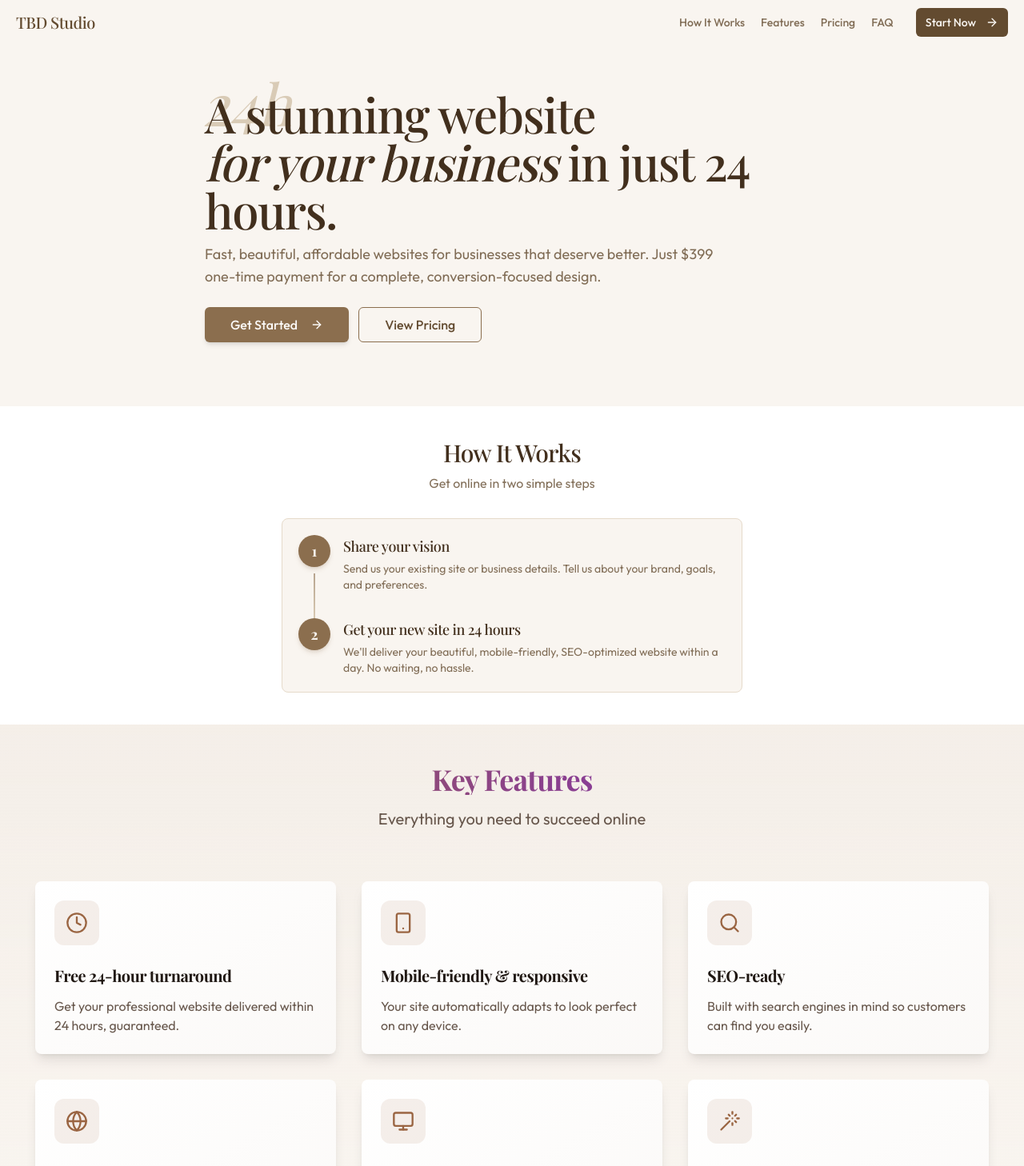
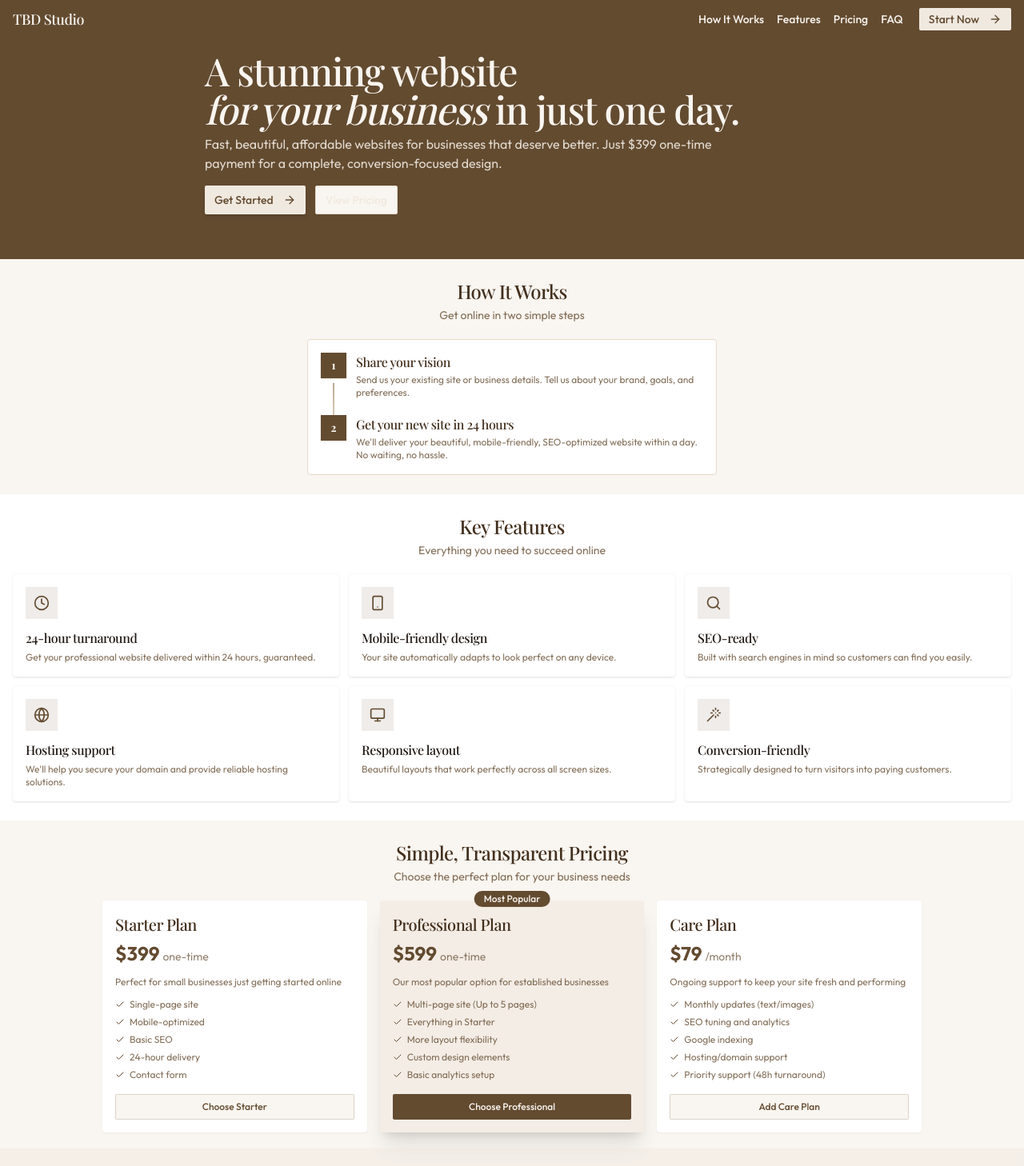
Before and after one commit to jnrjnrjnr/tbd-studio, a React (Vite) app: page / in a window 1280 px wide. Shown: the top 1458 px of the page at 80% size. Built offline with nearby package versions, Linux system fonts and the light colour scheme.

Commit message:
Refactor: Improve header and typography
- Changed header style to brown on light brown.
- Updated header font color.
- Modified header tagline.
- Removed rainbow text from pricing.
- Increased font usage for "How It Works", "Features", and "Pricing".
- Reduced header font size.

```diff
--- a/src/components/Features.tsx
+++ b/src/components/Features.tsx
@@ -10,12 +10,12 @@ type FeatureProps = {
 
 const Feature = ({ icon, title, description }: FeatureProps) => {
   return (
-    <Card className="p-6 transition-all hover:-translate-y-2 duration-300 ease-in-out border-0 bg-gradient-to-br from-white to-accent/20 shadow-lg hover:shadow-xl">
-      <div className="bg-primary/10 w-14 h-14 flex items-center justify-center rounded-xl mb-6">
-        <div className="text-primary">{icon}</div>
+    <Card className="p-4 transition-all hover:-translate-y-1 duration-300 ease-in-out border-0 bg-white shadow hover:shadow-md">
+      <div className="bg-earth-dark/10 w-10 h-10 flex items-center justify-center rounded-sm mb-3">
+        <div className="text-earth-dark">{icon}</div>
       </div>
-      <h3 className="text-xl font-bold mb-3">{title}</h3>
-      <p className="text-muted-foreground">{description}</p>
+      <h3 className="text-base font-display font-medium mb-1">{title}</h3>
+      <p className="text-xs text-earth-dark/80">{description}</p>
     </Card>
   );
 };
@@ -23,48 +23,48 @@ const Feature = ({ icon, title, description }: FeatureProps) => {
 export const Features = () => {
   const features = [
     {
-      icon: <Clock size={28} />,
-      title: "Free 24-hour turnaround",
+      icon: <Clock size={20} />,
+      title: "24-hour turnaround",
       description: "Get your professional website delivered within 24 hours, guaranteed."
     },
     {
-      icon: <Smartphone size={28} />,
-      title: "Mobile-friendly & responsive",
+      icon: <Smartphone size={20} />,
+      title: "Mobile-friendly design",
       description: "Your site automatically adapts to look perfect on any device."
     },
     {
-      icon: <Search size={28} />,
+      icon: <Search size={20} />,
       title: "SEO-ready",
       description: "Built with search engines in mind so customers can find you easily."
     },
     {
-      icon: <Globe size={28} />,
-      title: "Hosting & domain support",
+      icon: <Globe size={20} />,
+      title: "Hosting support",
       description: "We'll help you secure your domain and provide reliable hosting solutions."
     },
     {
-      icon: <Monitor size={28} />,
-      title: "Responsive design",
+      icon: <Monitor size={20} />,
+      title: "Responsive layout",
       description: "Beautiful layouts that work perfectly across all screen sizes."
     },
     {
-      icon: <Wand size={28} />,
-      title: "Clean, conversion-friendly design",
+      icon: <Wand size={20} />,
+      title: "Conversion-friendly",
       description: "Strategically designed to turn visitors into paying customers."
     }
   ];
 
   return (
-    <section id="features" className="section-padding bg-gradient-to-b from-accent/30 to-background">
+    <section id="features" className="py-6 bg-white">
       <div className="container-custom">
-        <div className="text-center mb-16">
-          <h2 className="text-3xl md:text-4xl font-bold mb-4 bg-gradient-to-r from-primary to-purple-700 bg-clip-text text-transparent">Key Features</h2>
-          <p className="text-xl text-muted-foreground max-w-2xl mx-auto">
+        <div className="text-center mb-5">
+          <h2 className="text-xl md:text-2xl font-display font-medium mb-1 text-earth-darker">Key Features</h2>
+          <p className="text-sm text-earth-dark/80 max-w-2xl mx-auto">
             Everything you need to succeed online
           </p>
         </div>
 
-        <div className="grid grid-cols-1 md:grid-cols-2 lg:grid-cols-3 gap-8">
+        <div className="grid grid-cols-2 md:grid-cols-3 gap-3">
           {features.map((feature, index) => (
             <Feature key={index} {...feature} />
           ))}
--- a/src/components/Hero.tsx
+++ b/src/components/Hero.tsx
@@ -4,26 +4,25 @@ import { ArrowRight } from "lucide-react";
 
 export const Hero = () => {
   return (
-    <section className="pt-20 pb-8 md:pt-28 md:pb-12 bg-sand-50">
+    <section className="pt-14 pb-6 md:pt-16 md:pb-8 bg-earth-dark text-sand-50">
       <div className="container-custom">
         <div className="max-w-3xl mx-auto">
-          <div className="relative mb-8">
-            <span className="absolute -top-5 -left-1 text-4xl md:text-7xl text-sand-400 opacity-60 font-display italic">24h</span>
-            <h1 className="text-3xl sm:text-4xl md:text-5xl lg:text-6xl font-display font-medium mb-3 leading-tight relative z-10 text-earth-darker">
-              A stunning website <br /><span className="italic">for your business</span> in just 24 hours.
+          <div className="mb-6">
+            <h1 className="text-2xl sm:text-3xl md:text-4xl lg:text-5xl font-display font-medium mb-2 leading-tight relative z-10">
+              A stunning website <br /><span className="italic">for your business</span> in just one day.
             </h1>
-            <p className="text-base md:text-lg text-earth-dark/80 mb-6 max-w-2xl">
+            <p className="text-sm md:text-base text-sand-100/90 mb-4 max-w-2xl">
               Fast, beautiful, affordable websites for businesses that deserve better.
               Just $399 one-time payment for a complete, conversion-focused design.
             </p>
-            <div className="flex flex-col sm:flex-row gap-3 mt-6">
-              <Button asChild size="lg" className="h-11 text-base bg-earth hover:bg-earth-dark shadow-md">
+            <div className="flex flex-row gap-3 mt-4">
+              <Button asChild size="sm" className="h-9 text-sm bg-sand-100 hover:bg-sand-50 text-earth-dark shadow-md">
                 <a href="#get-started">
                   Get Started
-                  <ArrowRight className="ml-2 h-4 w-4" />
+                  <ArrowRight className="ml-1 h-3 w-3" />
                 </a>
               </Button>
-              <Button variant="outline" asChild size="lg" className="h-11 text-base border-earth text-earth-dark hover:bg-sand-200/50">
+              <Button variant="outline" asChild size="sm" className="h-9 text-sm border-sand-200 text-sand-100 hover:bg-earth-light">
                 <a href="#pricing">View Pricing</a>
               </Button>
             </div>
--- a/src/components/HowItWorks.tsx
+++ b/src/components/HowItWorks.tsx
@@ -11,15 +11,15 @@ type StepProps = {
 const Step = ({ number, title, description, isLast = false }: StepProps) => {
   return (
     <div className="flex">
-      <div className="flex flex-col items-center mr-4">
-        <div className="flex items-center justify-center w-10 h-10 rounded-full bg-earth text-sand-50 font-display font-bold text-lg shadow-md shadow-earth/20">
+      <div className="flex flex-col items-center mr-3">
+        <div className="flex items-center justify-center w-8 h-8 rounded-sm bg-earth-dark text-sand-50 font-display font-bold text-sm shadow-sm shadow-earth/20">
           {number}
         </div>
-        {!isLast && <div className="w-0.5 bg-gradient-to-b from-earth/60 to-sand-300 grow mt-2"></div>}
+        {!isLast && <div className="w-0.5 bg-gradient-to-b from-earth/60 to-sand-300 grow mt-1.5"></div>}
       </div>
-      <div className={cn("pb-8", isLast && "pb-0")}>
-        <h3 className="text-lg font-display font-medium mb-1 text-earth-darker">{title}</h3>
-        <p className="text-earth-dark/80 text-sm">{description}</p>
+      <div className={cn("pb-5", isLast && "pb-0")}>
+        <h3 className="text-base font-display font-medium mb-0.5 text-earth-darker">{title}</h3>
+        <p className="text-earth-dark/80 text-xs">{description}</p>
       </div>
     </div>
   );
@@ -27,16 +27,16 @@ const Step = ({ number, title, description, isLast = false }: StepProps) => {
 
 export const HowItWorks = () => {
   return (
-    <section id="how-it-works" className="py-10 bg-white">
+    <section id="how-it-works" className="py-6 bg-sand-50">
       <div className="container-custom">
-        <div className="text-center mb-8">
-          <h2 className="text-2xl md:text-3xl font-display font-medium mb-2 text-earth-darker">How It Works</h2>
-          <p className="text-base text-earth-dark/80 max-w-xl mx-auto">
+        <div className="text-center mb-5">
+          <h2 className="text-xl md:text-2xl font-display font-medium mb-1 text-earth-darker">How It Works</h2>
+          <p className="text-sm text-earth-dark/80 max-w-xl mx-auto">
             Get online in two simple steps
           </p>
         </div>
 
-        <div className="max-w-xl mx-auto bg-sand-50 p-5 rounded-lg border border-sand-200">
+        <div className="max-w-lg mx-auto bg-white p-4 rounded border border-sand-200">
           <Step
             number={1}
             title="Share your vision"
--- a/src/components/Navbar.tsx
+++ b/src/components/Navbar.tsx
@@ -24,19 +24,19 @@ export const Navbar = () => {
   }, []);
 
   return (
-    <header className={`fixed top-0 left-0 right-0 z-50 transition-all duration-300 ${scrolled ? 'bg-sand-50/95 backdrop-blur-md shadow-sm' : 'bg-transparent'}`}>
-      <div className="container-custom flex items-center justify-between h-14">
-        <a href="#" className="text-xl font-display font-medium text-earth-dark tracking-tight">
+    <header className={`fixed top-0 left-0 right-0 z-50 transition-all duration-300 ${scrolled ? 'bg-sand-50/95 backdrop-blur-md shadow-sm' : 'bg-earth-dark text-sand-50'}`}>
+      <div className="container-custom flex items-center justify-between h-12">
+        <a href="#" className="text-lg font-display font-medium tracking-tight">
           TBD Studio
         </a>
 
         {/* Desktop Navigation */}
-        <nav className="hidden md:flex items-center gap-5">
-          <a href="#how-it-works" className="text-earth-dark/80 hover:text-earth-dark transition-colors font-medium text-sm">How It Works</a>
-          <a href="#features" className="text-earth-dark/80 hover:text-earth-dark transition-colors font-medium text-sm">Features</a>
-          <a href="#pricing" className="text-earth-dark/80 hover:text-earth-dark transition-colors font-medium text-sm">Pricing</a>
-          <a href="#faq" className="text-earth-dark/80 hover:text-earth-dark transition-colors font-medium text-sm">FAQ</a>
-          <Button asChild size="sm" className="bg-earth-dark hover:bg-earth-darker text-sand-50 font-medium ml-2">
+        <nav className="hidden md:flex items-center gap-4">
+          <a href="#how-it-works" className="hover:text-earth-light transition-colors font-medium text-sm">How It Works</a>
+          <a href="#features" className="hover:text-earth-light transition-colors font-medium text-sm">Features</a>
+          <a href="#pricing" className="hover:text-earth-light transition-colors font-medium text-sm">Pricing</a>
+          <a href="#faq" className="hover:text-earth-light transition-colors font-medium text-sm">FAQ</a>
+          <Button asChild size="sm" className="bg-sand-100 hover:bg-sand-200 text-earth-dark font-medium ml-1 h-7 px-3">
             <a href="#get-started">
               Start Now <ArrowRight className="ml-1 h-3 w-3" />
             </a>
@@ -45,23 +45,23 @@ export const Navbar = () => {
 
         {/* Mobile Menu Button */}
         <button
-          className="md:hidden text-earth-dark p-1"
+          className="md:hidden p-1"
           onClick={() => setMobileMenuOpen(!mobileMenuOpen)}
           aria-label="Toggle mobile menu"
         >
-          {mobileMenuOpen ? <X size={20} /> : <Menu size={20} />}
+          {mobileMenuOpen ? <X size={18} /> : <Menu size={18} />}
         </button>
       </div>
 
       {/* Mobile Menu */}
       {mobileMenuOpen && (
         <div className="md:hidden bg-sand-50 border-t border-sand-300/30 shadow-md">
-          <div className="container-custom py-3 flex flex-col">
-            <a href="#how-it-works" className="py-2 text-earth-dark/80 hover:text-earth-dark transition-colors font-medium text-sm" onClick={() => setMobileMenuOpen(false)}>How It Works</a>
-            <a href="#features" className="py-2 text-earth-dark/80 hover:text-earth-dark transition-colors font-medium text-sm" onClick={() => setMobileMenuOpen(false)}>Features</a>
-            <a href="#pricing" className="py-2 text-earth-dark/80 hover:text-earth-dark transition-colors font-medium text-sm" onClick={() => setMobileMenuOpen(false)}>Pricing</a>
-            <a href="#faq" className="py-2 text-earth-dark/80 hover:text-earth-dark transition-colors font-medium text-sm" onClick={() => setMobileMenuOpen(false)}>FAQ</a>
-            <Button asChild className="mt-3 bg-earth-dark hover:bg-earth-darker h-8 text-sm w-full">
+          <div className="container-custom py-2 flex flex-col">
+            <a href="#how-it-works" className="py-1.5 text-earth-dark/80 hover:text-earth-dark transition-colors font-medium text-sm" onClick={() => setMobileMenuOpen(false)}>How It Works</a>
+            <a href="#features" className="py-1.5 text-earth-dark/80 hover:text-earth-dark transition-colors font-medium text-sm" onClick={() => setMobileMenuOpen(false)}>Features</a>
+            <a href="#pricing" className="py-1.5 text-earth-dark/80 hover:text-earth-dark transition-colors font-medium text-sm" onClick={() => setMobileMenuOpen(false)}>Pricing</a>
+            <a href="#faq" className="py-1.5 text-earth-dark/80 hover:text-earth-dark transition-colors font-medium text-sm" onClick={() => setMobileMenuOpen(false)}>FAQ</a>
+            <Button asChild className="mt-2 bg-earth-dark hover:bg-earth-darker h-7 text-sm w-full">
               <a href="#get-started" onClick={() => setMobileMenuOpen(false)}>
                 Start Now <ArrowRight className="ml-1 h-3 w-3" />
               </a>
--- a/src/components/Pricing.tsx
+++ b/src/components/Pricing.tsx
@@ -14,30 +14,30 @@ type PlanProps = {
 
 const Plan = ({ title, price, description, features, isPopular = false, buttonText }: PlanProps) => {
   return (
-    <Card className={`p-8 relative card-shadow border-0 ${isPopular ? 'shadow-xl bg-gradient-to-br from-white to-accent' : 'bg-white'}`}>
+    <Card className={`p-4 relative card-shadow border-0 ${isPopular ? 'shadow-xl bg-accent/40' : 'bg-white'}`}>
       {isPopular && (
-        <div className="absolute -top-4 left-1/2 transform -translate-x-1/2 bg-primary text-white px-4 py-1 rounded-full text-sm font-medium shadow-lg">
+        <div className="absolute -top-3 left-1/2 transform -translate-x-1/2 bg-earth-dark text-sand-50 px-3 py-0.5 rounded-full text-xs font-medium shadow-sm">
           Most Popular
         </div>
       )}
-      <h3 className="text-2xl font-bold mb-2">{title}</h3>
-      <div className="mb-6">
-        <span className="text-3xl font-bold bg-gradient-to-r from-primary to-purple-700 bg-clip-text text-transparent">{price}</span>
-        {price !== "$79" && <span className="text-muted-foreground ml-2">one-time</span>}
-        {price === "$79" && <span className="text-muted-foreground ml-2">/month</span>}
+      <h3 className="text-xl font-display font-medium mb-1.5 text-earth-darker">{title}</h3>
+      <div className="mb-3">
+        <span className="text-2xl font-bold text-earth-dark">{price}</span>
+        {price !== "$79" && <span className="text-earth-dark/70 ml-1 text-sm">one-time</span>}
+        {price === "$79" && <span className="text-earth-dark/70 ml-1 text-sm">/month</span>}
       </div>
-      <p className="text-muted-foreground mb-6">{description}</p>
-      <ul className="space-y-3 mb-8">
+      <p className="text-xs text-earth-dark/80 mb-3">{description}</p>
+      <ul className="space-y-1.5 mb-4">
         {features.map((feature, index) => (
           <li key={index} className="flex items-start">
-            <span className="text-primary mr-3 mt-1">
-              <Check size={16} />
+            <span className="text-earth-dark mr-1.5 mt-0.5">
+              <Check size={12} />
             </span>
-            <span className="text-muted-foreground">{feature}</span>
+            <span className="text-earth-dark/80 text-xs">{feature}</span>
           </li>
         ))}
       </ul>
-      <Button asChild variant={isPopular ? "default" : "outline"} className={isPopular ? "w-full bg-primary hover:bg-primary/90 shadow-lg shadow-primary/20" : "w-full border-primary/20 hover:bg-primary/5"}>
+      <Button asChild variant={isPopular ? "default" : "outline"} className={isPopular ? "w-full bg-earth-dark hover:bg-earth-darker text-sand-50 h-8 text-xs" : "w-full border-earth-dark/20 hover:bg-earth-dark/5 text-earth-dark h-8 text-xs"}>
         <a href="#get-started">{buttonText}</a>
       </Button>
     </Card>
@@ -46,16 +46,16 @@ const Plan = ({ title, price, description, features, isPopular = false, buttonTe
 
 export const Pricing = () => {
   return (
-    <section id="pricing" className="section-padding bg-white">
+    <section id="pricing" className="py-6 bg-sand-50">
       <div className="container-custom">
-        <div className="text-center mb-16">
-          <h2 className="text-3xl md:text-4xl font-bold mb-4 bg-gradient-to-r from-primary to-purple-700 bg-clip-text text-transparent">Simple, Transparent Pricing</h2>
-          <p className="text-xl text-muted-foreground max-w-2xl mx-auto">
+        <div className="text-center mb-5">
+          <h2 className="text-xl md:text-2xl font-display font-medium mb-1 text-earth-darker">Simple, Transparent Pricing</h2>
+          <p className="text-sm text-earth-dark/80 max-w-2xl mx-auto">
             Choose the perfect plan for your business needs
           </p>
         </div>
 
-        <div className="grid grid-cols-1 md:grid-cols-3 gap-8 max-w-6xl mx-auto">
+        <div className="grid grid-cols-1 md:grid-cols-3 gap-4 max-w-5xl mx-auto">
           <Plan
             title="Starter Plan"
             price="$399"
--- a/src/index.css
+++ b/src/index.css
@@ -33,7 +33,7 @@
     --input: 25 15% 85%;
     --ring: 24 40% 43%;
 
-    --radius: 0.5rem;
+    --radius: 0.25rem;
   }
 }
 
@@ -54,34 +54,34 @@
 
 @layer components {
   .container-custom {
-    @apply max-w-7xl mx-auto px-4 md:px-5;
+    @apply max-w-7xl mx-auto px-3 md:px-4;
   }
 
   .section-padding {
-    @apply py-12 px-4 md:px-6;
+    @apply py-6 px-3 md:px-4;
   }
 
   .btn-primary {
-    @apply bg-primary text-white font-medium py-2 px-5 rounded-lg shadow-sm transition-all hover:opacity-90 active:scale-[0.98];
+    @apply bg-earth-dark text-sand-50 font-medium py-1.5 px-3 rounded shadow-sm transition-all hover:opacity-90 active:scale-[0.98];
   }
 
   .btn-secondary {
-    @apply bg-secondary text-primary font-medium py-2 px-5 rounded-lg shadow-sm transition-all hover:bg-secondary/80 hover:shadow-sm active:scale-[0.98];
+    @apply bg-sand-50 text-earth-dark font-medium py-1.5 px-3 rounded shadow-sm transition-all hover:bg-sand-100 hover:shadow-sm active:scale-[0.98];
   }
 
   .card-shadow {
-    @apply shadow-[0_2px_8px_rgba(0,0,0,0.05)];
+    @apply shadow-[0_1px_4px_rgba(0,0,0,0.05)];
   }
 
   .feature-card {
-    @apply bg-white border border-border rounded-lg p-5 card-shadow;
+    @apply bg-white border border-border rounded p-3 card-shadow;
   }
 }
 
 /* Animation for scroll reveal */
 @keyframes slideUp {
   from {
-    transform: translateY(15px);
+    transform: translateY(10px);
     opacity: 0;
   }
   to {
@@ -91,5 +91,5 @@
 }
 
 .animate-slide-up {
-  animation: slideUp 0.4s ease-out forwards;
+  animation: slideUp 0.3s ease-out forwards;
 }
--- a/src/pages/Index.tsx
+++ b/src/pages/Index.tsx
@@ -20,7 +20,7 @@ const Index = () => {
           entry.target.classList.add('animate-slide-up');
         }
       });
-    }, { threshold: 0.05, rootMargin: '-20px' });
+    }, { threshold: 0.05, rootMargin: '-10px' });
 
     document.querySelectorAll('section').forEach((section) => {
       if (section) {
```
Also changed, not shown: src/components/CTASection.tsx (+6 -6 lines), src/components/FAQ.tsx (+8 -8 lines), src/components/FloatingCTA.tsx (+4 -4 lines).
